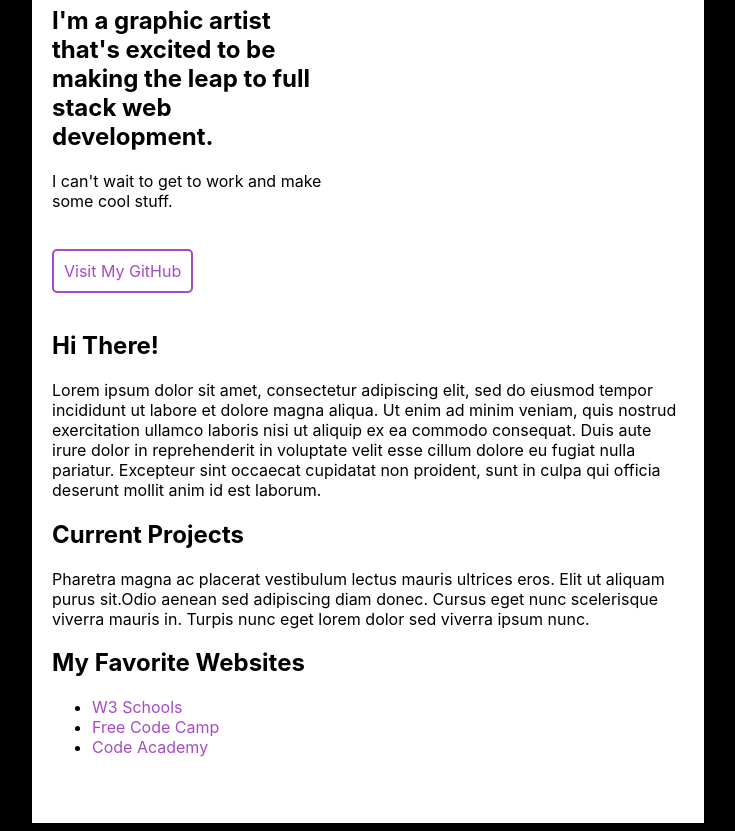
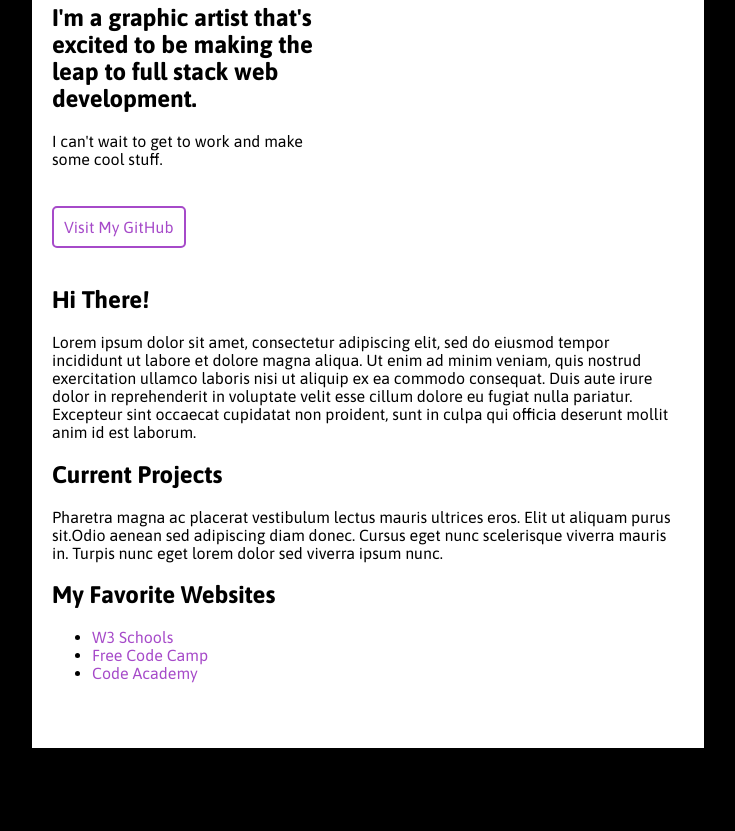
Before and after one commit to ssimmons05/about-me, a plain HTML site: page index.html in a window 1280 px wide. Shown: the part 116-947 px from the top of the page, without its empty margins (272-1007 px from the left). After the commit the page ends 872 px from the top, so only its background shows below. Drawn offline with Linux system fonts and the light colour scheme.

Commit message:
revised font-family

```diff
--- a/index.html
+++ b/index.html
@@ -5,6 +5,7 @@
     <meta name="viewport" content="width=device-width, initial-scale=1.0">
     <title>About Me</title>
     <link rel="stylesheet" href="style.css">
+    <link href="https://fonts.googleapis.com/css2?family=Asap:wght@400;500;700&display=swap" rel="stylesheet">
 </head>
 <body>
     <div id="container">
--- a/style.css
+++ b/style.css
@@ -1,5 +1,6 @@
 body {
     background-color: black;
+    font-family: 'Asap', sans-serif;
 }
 
 /*************************************************************
@@ -16,7 +17,6 @@ Margin - this creates space outside of the border area.
     margin-top: 20px;
     padding: 20px;
     width: 50%;
-    font-family: -apple-system, BlinkMacSystemFont, 'Segoe UI', Roboto, Oxygen, Ubuntu, Cantarell, 'Open Sans', 'Helvetica Neue', sans-serif;
     height: auto;
 }
 
```
